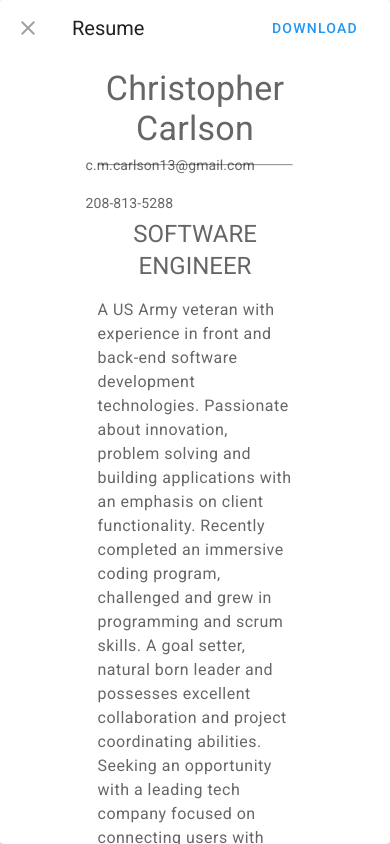
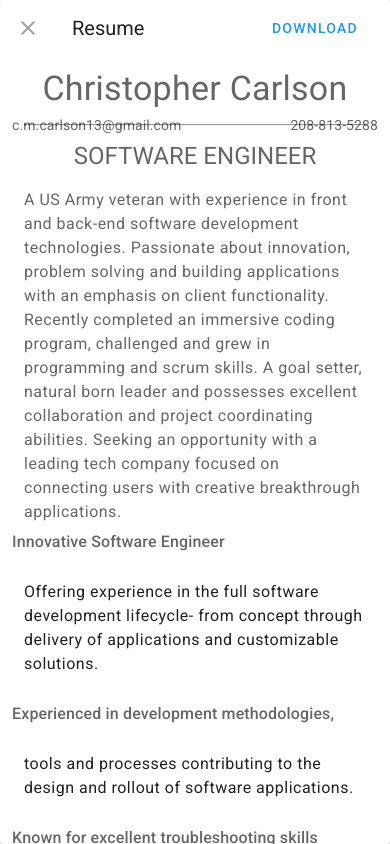
Before and after one commit to ChristopherMCarlson/updatedLandingPage, a Vue app: page / in a window 390 px wide. Both pictures are taken after a click on the button 259 px from the left and 397 px from the top of the page. Built offline with nearby package versions, Linux system fonts and the light colour scheme.

Commit message:
its all good, documents look bad on mobile

```diff
--- a/src/components/HomeComponent.vue
+++ b/src/components/HomeComponent.vue
@@ -81,7 +81,7 @@
               <v-btn color="blue" text @click="resumeDialog = false">Download</v-btn>
             </v-toolbar-items>
           </v-toolbar>
-          <v-card-text class='mt-3 justify-center' style="padding: 0% 25% 0% 25%">
+          <v-card-text class='mt-3 justify-center' :style="[$vuetify.breakpoint.mdAndDown ? 'padding: 0% 25% 0% 25%' : 'padding: 0% 0% 0% 0%']">
             <p class="text-center display-1">Christopher Carlson</p>
             <hr/>
             <v-row>
@@ -94,13 +94,27 @@
             </v-row>
             <p class="text-center headline">SOFTWARE ENGINEER</p>
             <p class="text-left body-1">A US Army veteran with experience in front and back-end software development technologies. Passionate about innovation, problem solving and building applications with an emphasis on client functionality. Recently completed an immersive coding program, challenged and grew in programming and scrum skills. A goal setter, natural born leader and possesses excellent collaboration and project coordinating abilities. Seeking an opportunity with a leading tech company focused on connecting users with creative breakthrough applications.</p>
+            <v-row class='d-flex justify-space-between'>
+              <p class="subtitle-1 font-weight-medium">Innovative Software Engineer</p>
+            </v-row>
             <v-list disabled>
               <v-list-item-content>
-                <v-list-item-title class='title'>Innovative Software Engineer</v-list-item-title>
                 <p class='body-1'>Offering experience in the full software development lifecycle- from concept through delivery of applications and customizable solutions.</p>
-                <v-list-item-title class='title'>Experienced in development methodologies,</v-list-item-title>
+              </v-list-item-content>
+            </v-list>
+            <v-row class='d-flex justify-space-between'>
+              <p class="subtitle-1 font-weight-medium">Experienced in development methodologies,</p>
+            </v-row>
+            <v-list disabled>
+              <v-list-item-content>
                 <p class='body-1'>tools and processes contributing to the design and rollout of software applications.</p>
-                <v-list-item-title class='title'>Known for excellent troubleshooting skills</v-list-item-title>
+              </v-list-item-content>
+            </v-list>
+            <v-row class='d-flex justify-space-between'>
+              <p class="subtitle-1 font-weight-medium">Known for excellent troubleshooting skills</p>
+            </v-row>
+            <v-list disabled>
+              <v-list-item-content>
                 <p class='body-1'>Able to analyze code and engineer well-researched responsive solutions.</p>
               </v-list-item-content>
             </v-list>
@@ -136,23 +150,33 @@
               </v-list-item-content>
             </v-list>
             <v-row class='d-flex justify-space-between'>
-              <p class="subtitle-1 font-weight-medium"></p>
-              <p class="subtitle-1 font-weight-medium"></p>
+              <p class="subtitle-1 font-weight-medium">Biller, Saia LTL Freight</p>
+              <p class="subtitle-1 font-weight-medium">04/2014-04/2018</p>
             </v-row>
             <v-list disabled>
               <v-list-item-content>
-                <p class='body-1'>&#8226; </p>
+                <p class='body-1'>&#8226; Maintained private billing information and verified customer accounts through security protocols and procedures.</p>
+                <p class='body-1'>&#8226; Identified errors in customer processing forms, and ensured accurate adjustments were applied to prevent freight delays.</p>
               </v-list-item-content>
             </v-list>
             <v-row class='d-flex justify-space-between'>
-              <p class="subtitle-1 font-weight-medium"></p>
-              <p class="subtitle-1 font-weight-medium"></p>
+              <p class="subtitle-1 font-weight-medium">Fire Support Specialist, US Army</p>
+              <p class="subtitle-1 font-weight-medium">07/2011-07/2014</p>
             </v-row>
             <v-list disabled>
               <v-list-item-content>
-                <p class='body-1'>&#8226; </p>
+                <p class='body-1'>&#8226; Received promotion and awarded Army Achievement Medal for excellent driving of a specialized vehicle.</p>
+                <p class='body-1'>&#8226; Honored Commendations: Army Service Ribbon, Global War on Terror Service Medal, National Defense Service.</p>
+                <p class='body-1'>&#8226; Managed transportation and communication efforts for armored vehicles and ensuring safe drivable conditions.</p>
+                <p class='body-1'>&#8226; Utilized understanding of advanced math to guarantee accuracy of quick calculations and prevent errors.</p>
               </v-list-item-content>
             </v-list>
+            <hr/>
+            <p class="text-center headline">EDUCATION</p>
+            <v-row class='d-flex justify-space-between'>
+                <p class="subtitle-1 font-weight-medium">Certificate of Completion, Boise Code Works</p>
+                <p class="subtitle-1 font-weight-medium">2018</p>
+              </v-row>
           </v-card-text>
         </v-card>
       </v-dialog>
```
